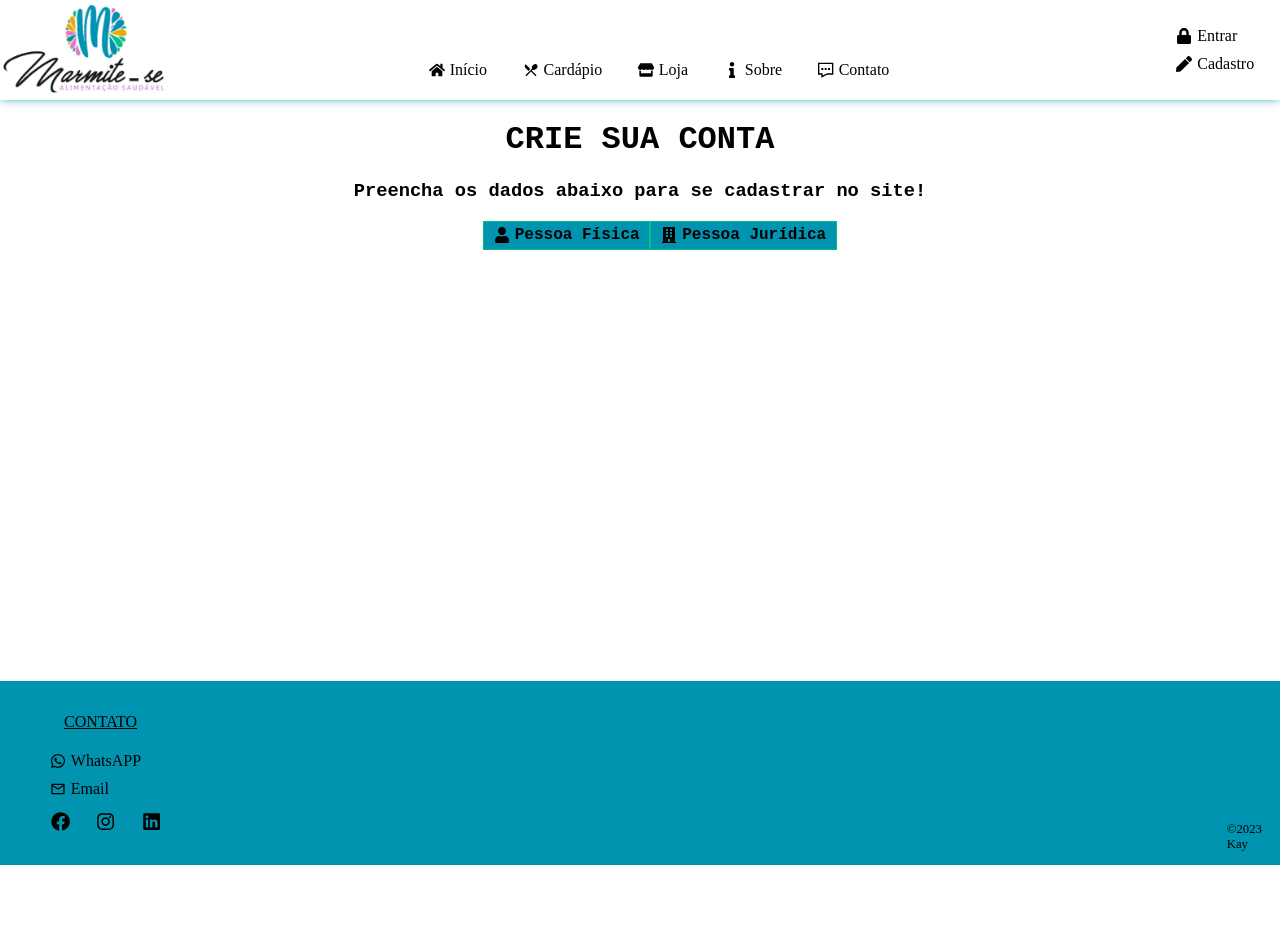
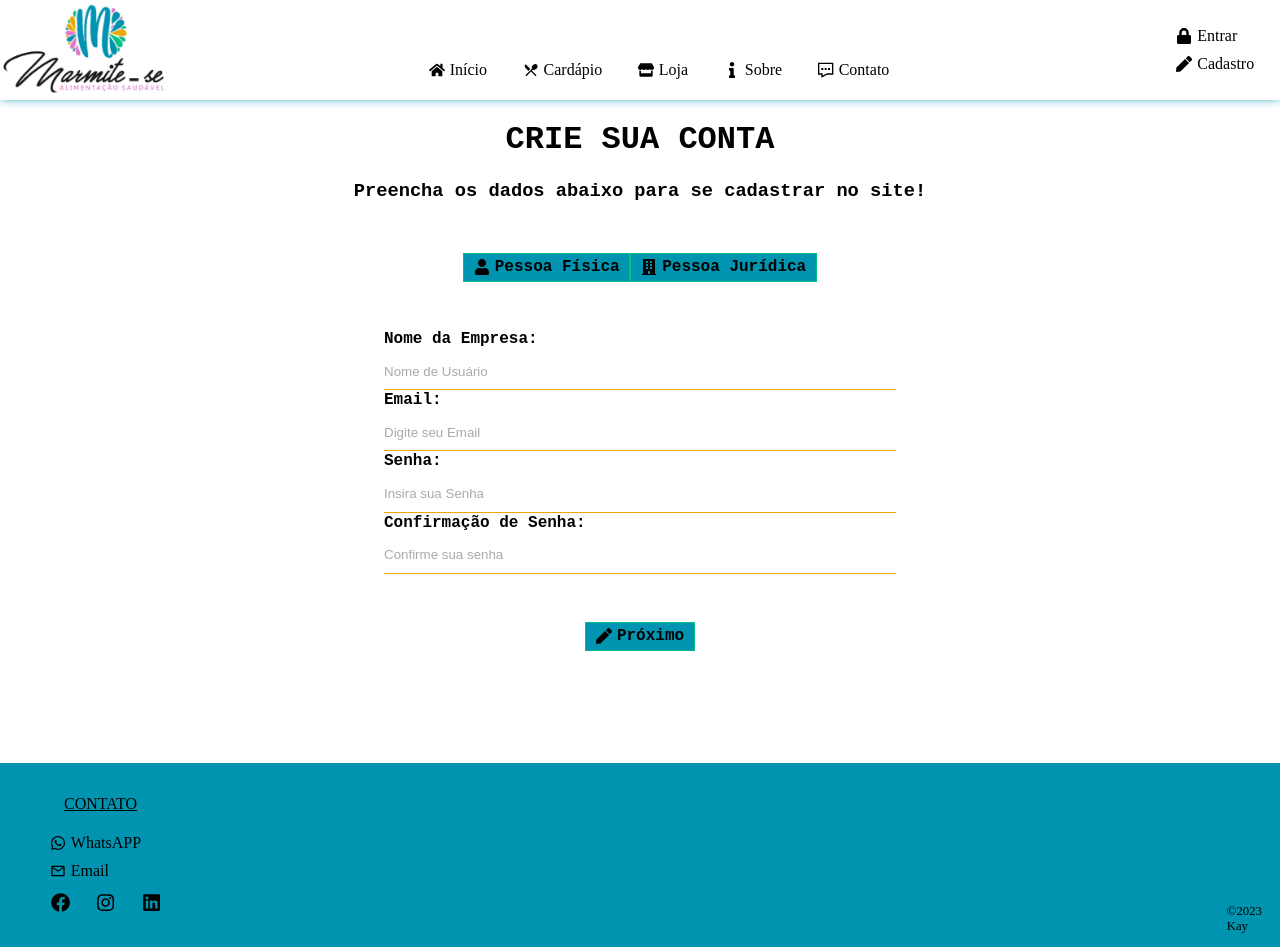
Before and after one commit to NataliaAraujo2/marmitese, a React (Create React App) app: page /register in a window 1280 px wide. Before the commit the page ends 865 px from the top, so only its background shows below. Built offline with nearby package versions, Linux system fonts and the light colour scheme; a web font is replaced by a local one.

Commit message:
Defini o idioma como portugues

```diff
--- a/public/index.html
+++ b/public/index.html
@@ -1,5 +1,5 @@
 <!DOCTYPE html>
-<html lang="en">
+<html lang="pt-br">
   <head>
     <meta charset="utf-8" />
     <link rel="icon" href="./marmiteseicon.ico" />
--- a/src/App.css
+++ b/src/App.css
@@ -7,6 +7,7 @@
   --black: #000;
   --white: #fff;
   --font: "The Nautigal", cursive
+
 }
 
 .container {
--- a/src/components/Services/Service/Service.js
+++ b/src/components/Services/Service/Service.js
@@ -38,6 +38,10 @@ const Service = ({
         <p>{title}</p>
       </div>
       <Swiper
+        style={{
+          "--swiper-navigation-color": "#f3a801",
+          "--swiper-pagination-color": " #f3a801",
+        }}
         navigation={true}
         className={styles.mySwiper}
         slidesPerView={slidesPerView}
--- a/src/components/Services/Service/Service.module.css
+++ b/src/components/Services/Service/Service.module.css
@@ -3,7 +3,7 @@
   flex-direction: column;
   justify-content: center;
   align-items: center;
-  padding: 0.2em;
+  padding: 2em;
 }
 
 .title {
@@ -31,7 +31,6 @@
 .slideItem {
   height: 100%;
   object-fit: cover;
-  border: 1px solid var(--green);
 }
 
 .subtitle p {
--- a/src/pages/Register/Register.js
+++ b/src/pages/Register/Register.js
@@ -10,7 +10,6 @@ const Register = () => {
   const [confirmPassword, setConfirmPassword] = useState("");
   const [error, setError] = useState("");
   const [natural, setNatural] = useState(false);
-  const [legal, setLegal] = useState(false);
 
   const handleSubmit = (e) => {
     e.preventDefault();
@@ -46,15 +45,14 @@ const Register = () => {
           <li>
             <Button
               className={styles.legal}
-              action={() => setLegal(!legal)  }
+              action={() => setNatural(!natural)}
               Text="Pessoa Jurídica"
               Icon={FaBuilding}
             />
           </li>
         </ul>
       </div>
-
-      {natural && (
+      {natural === true ? (
         <div className={styles.naturalform}>
           <form onSubmit={handleSubmit}>
             <label>
@@ -101,11 +99,16 @@ const Register = () => {
                 onChange={(e) => setConfirmPassword(e.target.value)}
               />
             </label>
-            <Button action Text="Cadastrar" Icon={FaPen} />
+            <div className={styles.button}>
+              <ul>
+                <li>
+                  <Button action Text="Próximo" Icon={FaPen} />
+                </li>
+              </ul>
+            </div>
           </form>
         </div>
-      )}
-      {legal && (
+      ) : (
         <div className={styles.legalform}>
           <form onSubmit={handleSubmit}>
             <label>
@@ -152,7 +155,18 @@ const Register = () => {
                 onChange={(e) => setConfirmPassword(e.target.value)}
               />
             </label>
-            <Button action Text="Cadastrar" Icon={FaPen} />
+            <div className={styles.button}>
+              <ul>
+                <li>
+                  <Button
+                    className={styles.buttonc}
+                    action
+                    Text="Próximo"
+                    Icon={FaPen}
+                  />
+                </li>
+              </ul>
+            </div>
           </form>
         </div>
       )}
--- a/src/pages/Register/Register.module.css
+++ b/src/pages/Register/Register.module.css
@@ -1,12 +1,14 @@
 .register {
     text-align: center;
 }
+
 
 .button ul {
     list-style: none;
     display: flex;
     flex-direction: row;
     justify-content: center;
+    padding: 2em;
 }
 
 .button li {
```
Also changed, not shown: src/components/Menu/Menu.js (added), src/components/Menu/Menu.module.js (added).
